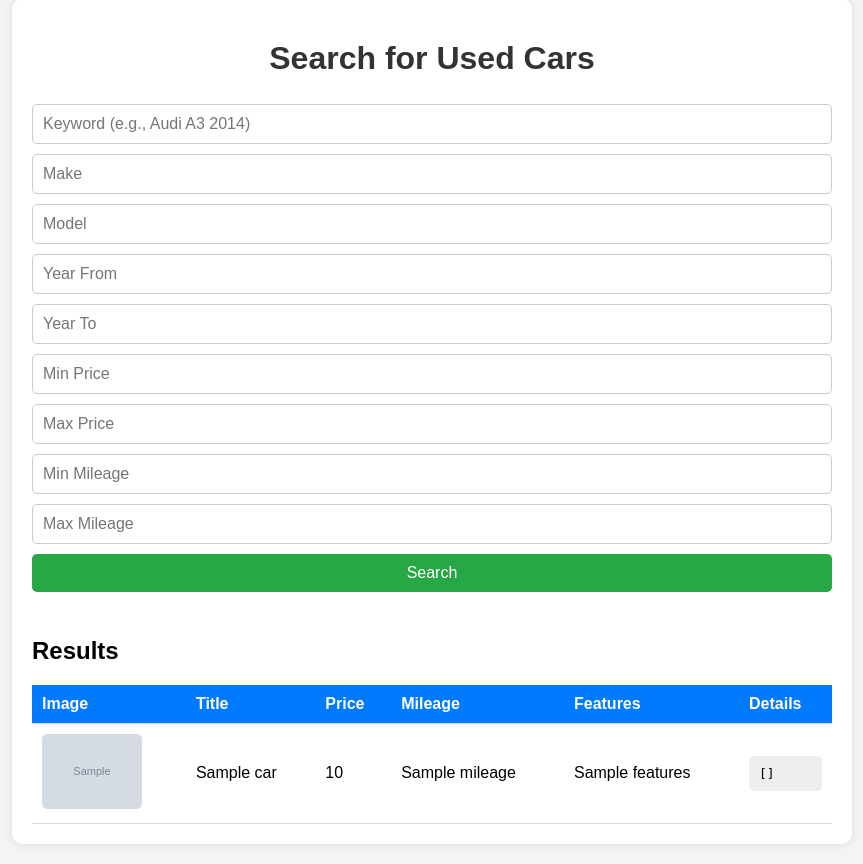
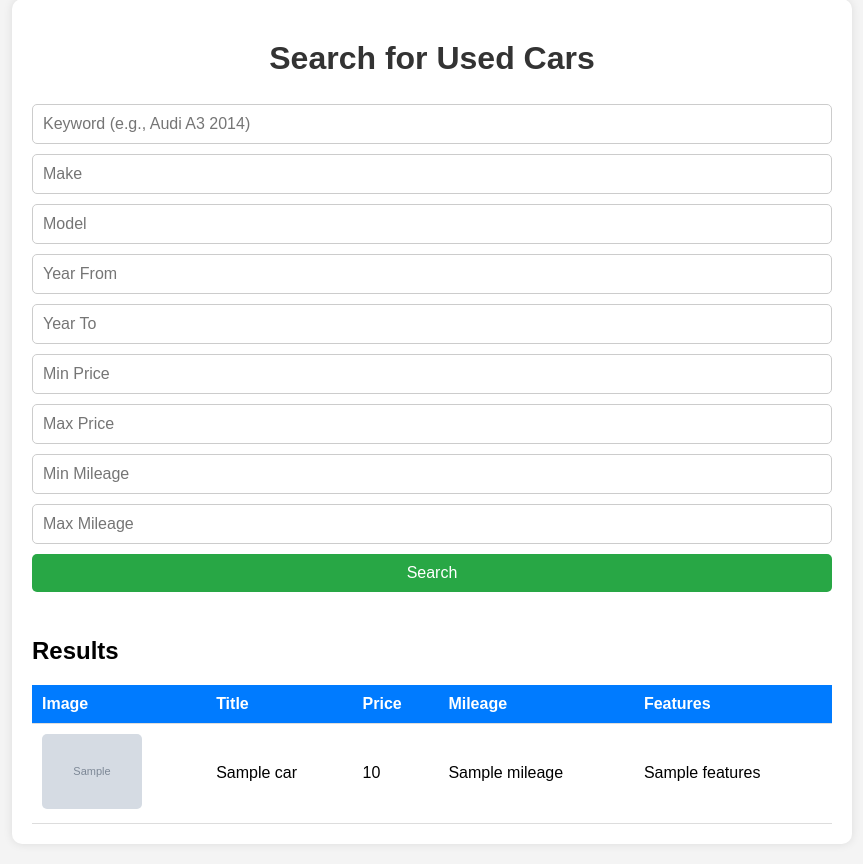
Before and after one commit to sharmalakshay/sunmotors_sbt_api, a Flask app: template templates/index.html in a window 1280 px wide. Shown: the part 21-885 px from the top of the page, without its empty margins (208-1071 px from the left). Run offline with Flask 3, Linux system fonts and the light colour scheme; the template is opened without the code that fills it: most values are stand-ins (such as "Sample title", 1, 10 or a date in 2020); grey boxes marked "Sample" are stand-in pictures.

Commit message:
Remove details column from car data display in index template

```diff
--- a/templates/index.html
+++ b/templates/index.html
@@ -98,7 +98,7 @@
             <div class="table-container">
                 <h2>Results</h2>
                 <table>
-                    <tr><th>Image</th><th>Title</th><th>Price</th><th>Mileage</th><th>Features</th><th>Details</th></tr>
+                    <tr><th>Image</th><th>Title</th><th>Price</th><th>Mileage</th><th>Features</th></tr>
                     {% for car in cars %}
                     <tr>
                         <td><img src="{{ car['Image'] }}"></td>
@@ -106,9 +106,6 @@
                         <td>{{ car['Price'] }}</td>
                         <td>{{ car['Mileage'] }}</td>
                         <td>{{ car['Features'] }}</td>
-                        <td>
-                            <pre>{{ car['Details'] | tojson }}</pre>
-                        </td>
                     </tr>
                     {% endfor %}
                 </table>
```
